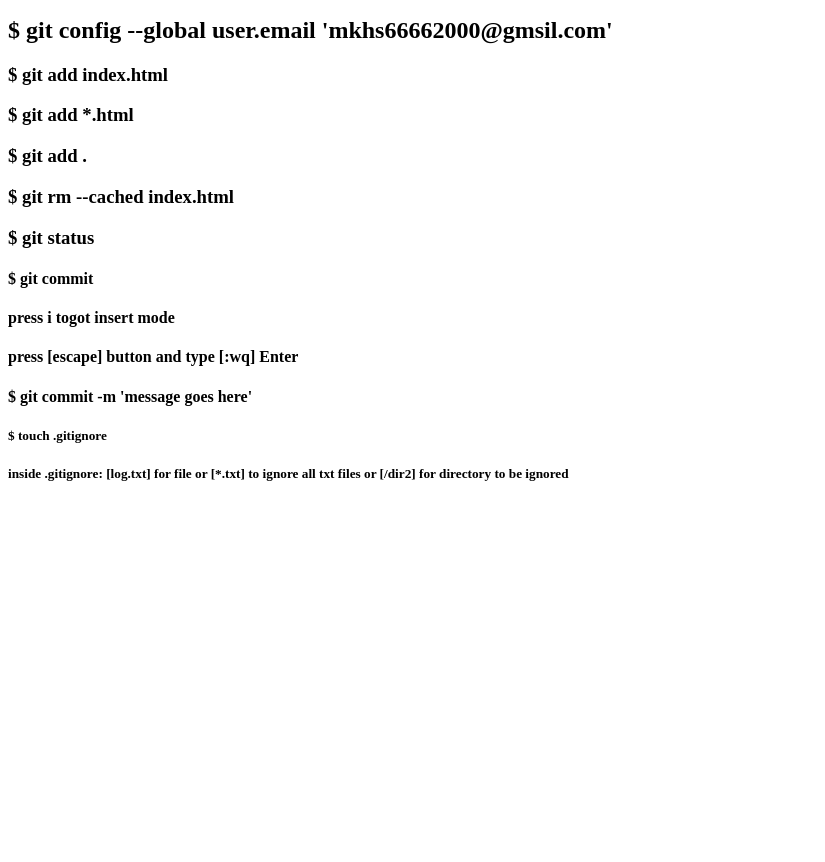
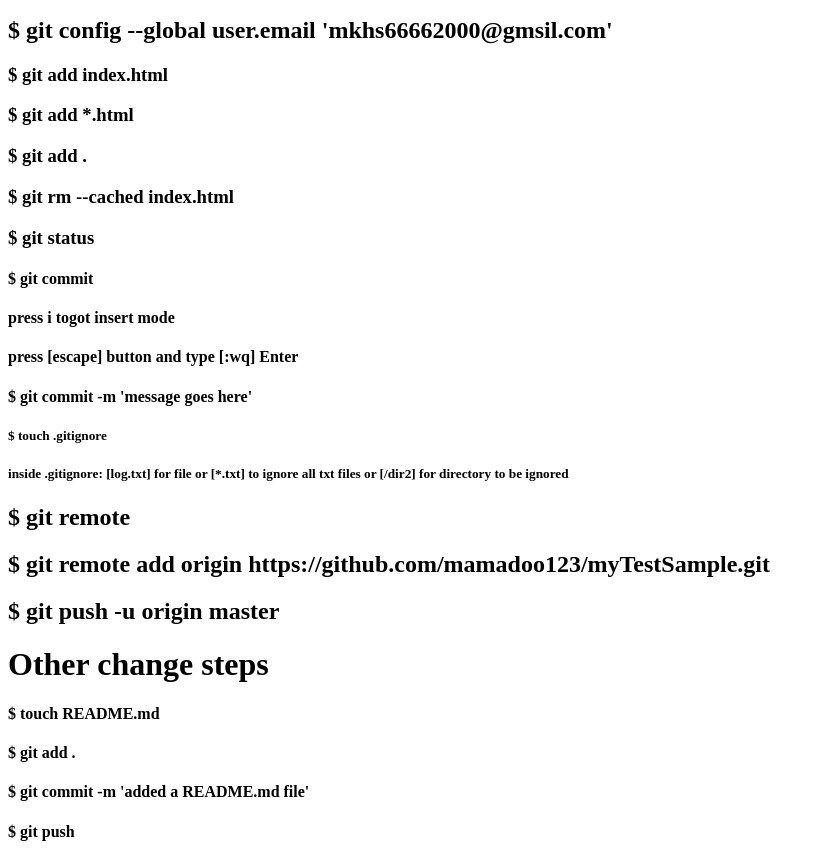
Before and after one commit to mamadoo123/myTestSample, a plain HTML site: page index.html in a window 1280 px wide. Shown: the part 110-972 px from the top of the page, without its empty margins (0-825 px from the left). Before the commit the page ends 800 px from the top, so only its background shows below. Drawn offline with Linux system fonts and the light colour scheme.

Commit message:
add a few lines into index.html

```diff
--- a/index.html
+++ b/index.html
@@ -24,7 +24,14 @@
     <h5>inside .gitignore: [log.txt] for file or
          [*.txt] to ignore all txt files or
          [/dir2] for directory to be ignored</h5>
-
+    <h2>$ git remote</h2>
+    <h2>$ git remote add origin https://github.com/mamadoo123/myTestSample.git</h2>
+    <h2>$ git push -u origin master</h2>
+    <h1>Other change steps</h1>
+    <h4>$ touch README.md</h4>
+    <h4>$ git add .</h4>
+    <h4>$ git commit -m 'added a README.md file'</h4>
+    <h4>$ git push</h4>
 </div>
 </body>
 </html>
```
